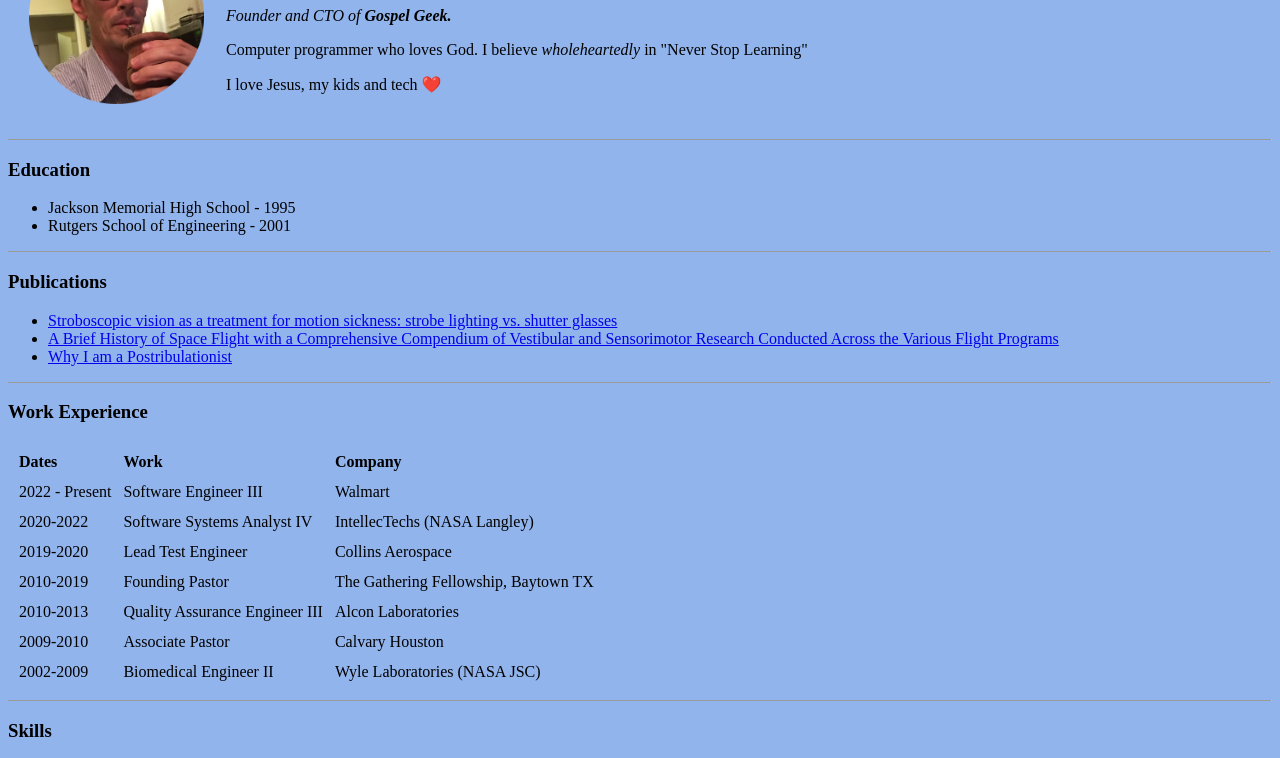
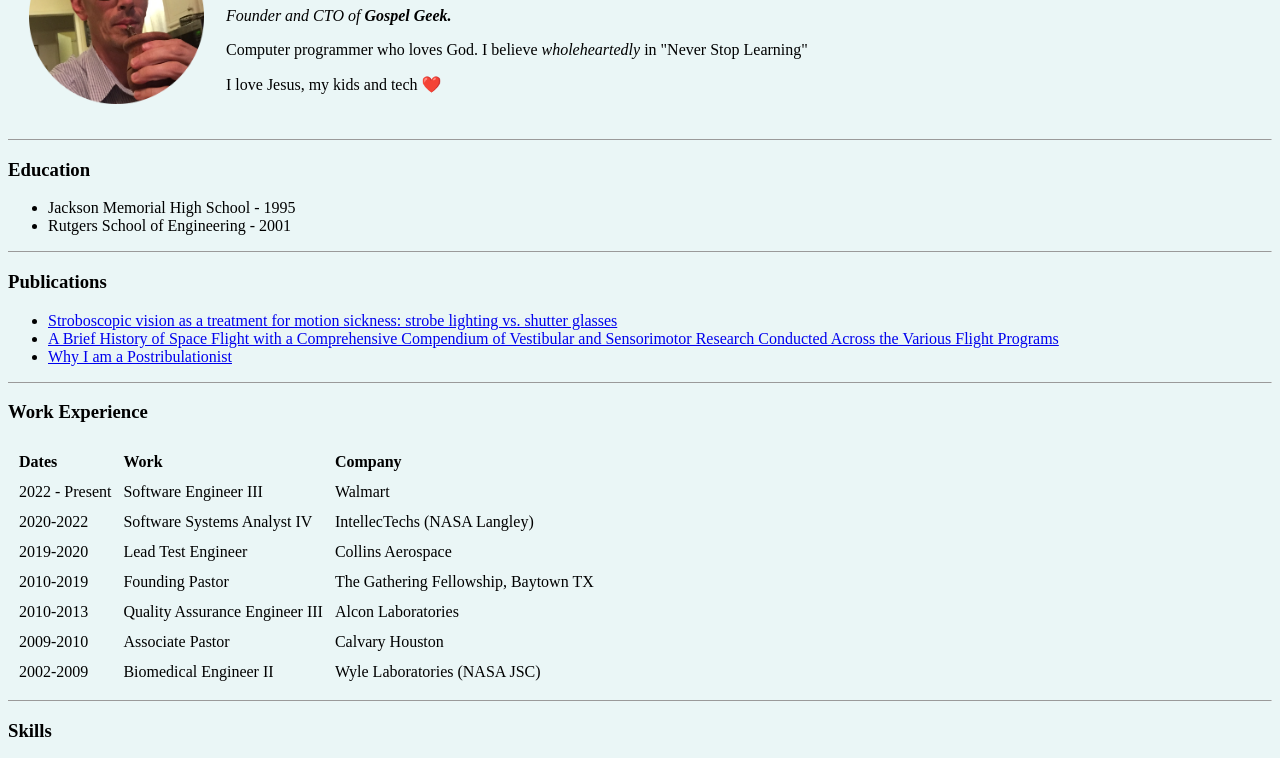
Before and after one commit to Trozzel/cv, a plain HTML site: page index.html in a window 1280 px wide. Shown: the part 102-860 px from the top of the page. Drawn offline with Linux system fonts and the light colour scheme.

Commit message:
change to tan color background

```diff
--- a/index.html
+++ b/index.html
@@ -12,7 +12,7 @@
     <meta name="viewport" content="width=device-width, initial-scale=1">
     <link rel="stylesheet" href="">
   </head>
-  <body style="background-color: #92B4EC;">
+  <body style="background-color: #EAF6F6;">
     <table cellspacing="20">
       <tr>
         <td><img src="images/george-circle.png" width="175" height="175" alt="george profile pic"></td>
```
